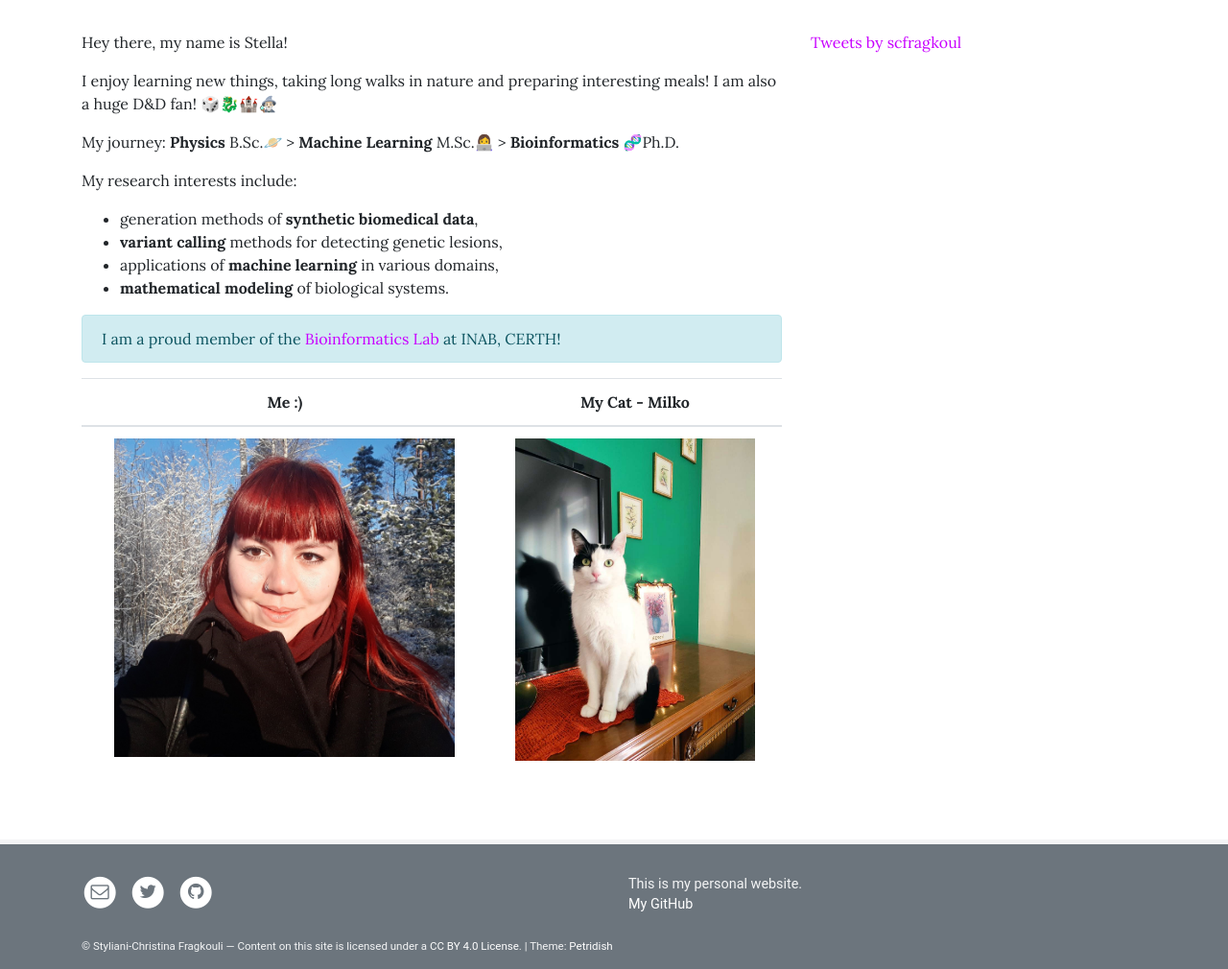
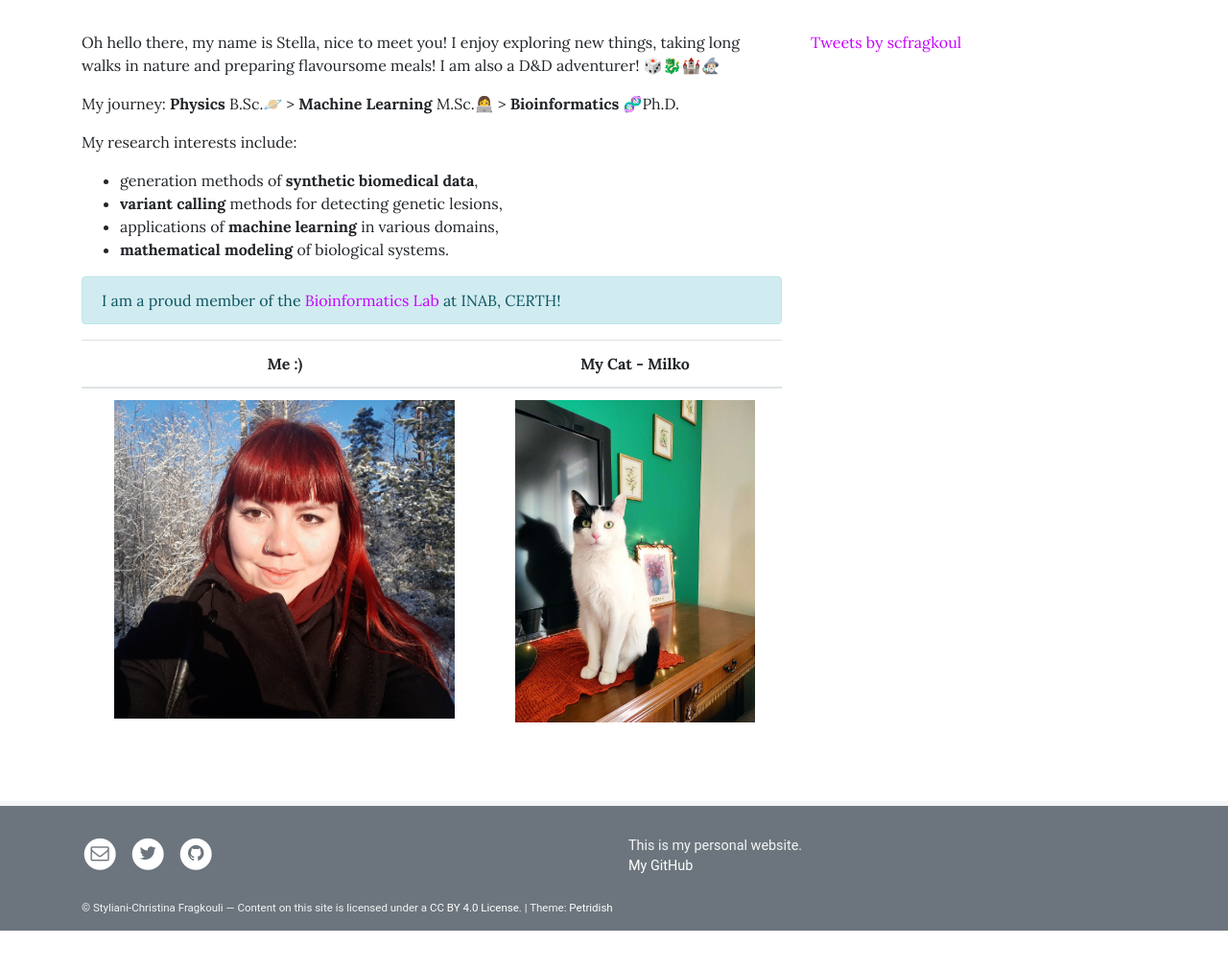
Before and after one commit to sfragkoul/sfragkoul.github.io, a Jekyll site: the page built from pages/home.md, in a window 1280 px wide. Shown: the part 253-1263 px from the top of the page at 96% size. Built offline with Jekyll 4.4.1, drawn with Linux system fonts in a browser that asks for light colours; comment, search, counter and statistics services are not loaded; after the commit the page ends 1223 px from its top, so only the background shows below that.

Commit message:
Update home.md

```diff
--- a/pages/home.md
+++ b/pages/home.md
@@ -5,9 +5,7 @@ background: /assets/img/groupLogo/home.jpg
 permalink: /
 ---
 
-Hey there, my name is Stella!
-
-I enjoy learning new things, taking long walks in nature and preparing interesting meals! I am also a huge D&D fan! 🎲🐉🏰🧙🏻‍♂️
+Oh hello there, my name is Stella, nice to meet you! I enjoy exploring new things, taking long walks in nature and preparing flavoursome meals! I am also a D&D adventurer! 🎲🐉🏰🧙🏻‍♂️
 
 
 My journey: **Physics** B.Sc.🪐 > **Machine Learning** M.Sc.👩‍💻 > **Bioinformatics** 🧬Ph.D.
```
